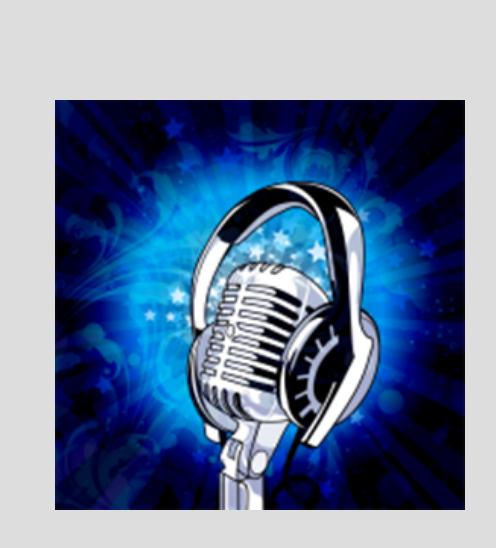
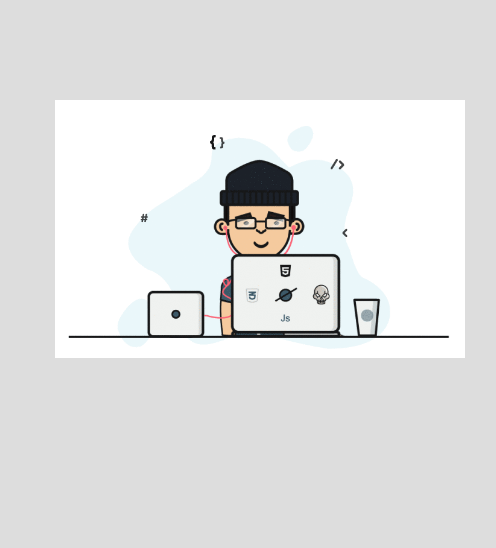
Before and after one commit to TadeeshaNithesh/T-The-Programmer, a plain HTML site: page about us/index.html in a window 1280 px wide. Shown: the full height of the page, 687-1183 px from the left. Drawn offline with Linux system fonts and the light colour scheme.

Commit message:
Update index.html

```diff
--- a/about us/index.html
+++ b/about us/index.html
@@ -28,7 +28,7 @@
 				</div>
 			</div>
 			<div class="image-section">
-				<img src="image/img one.png">
+				<img src="image/coder.gif">
 			</div>
 		</div>
 	</div>
```
